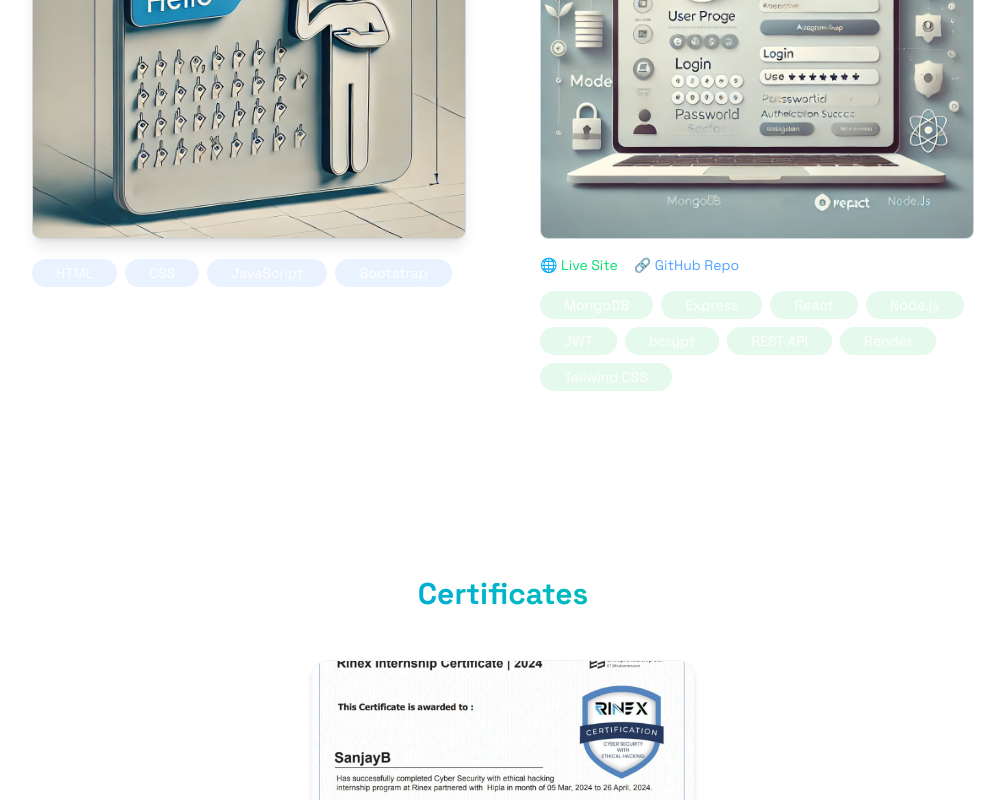
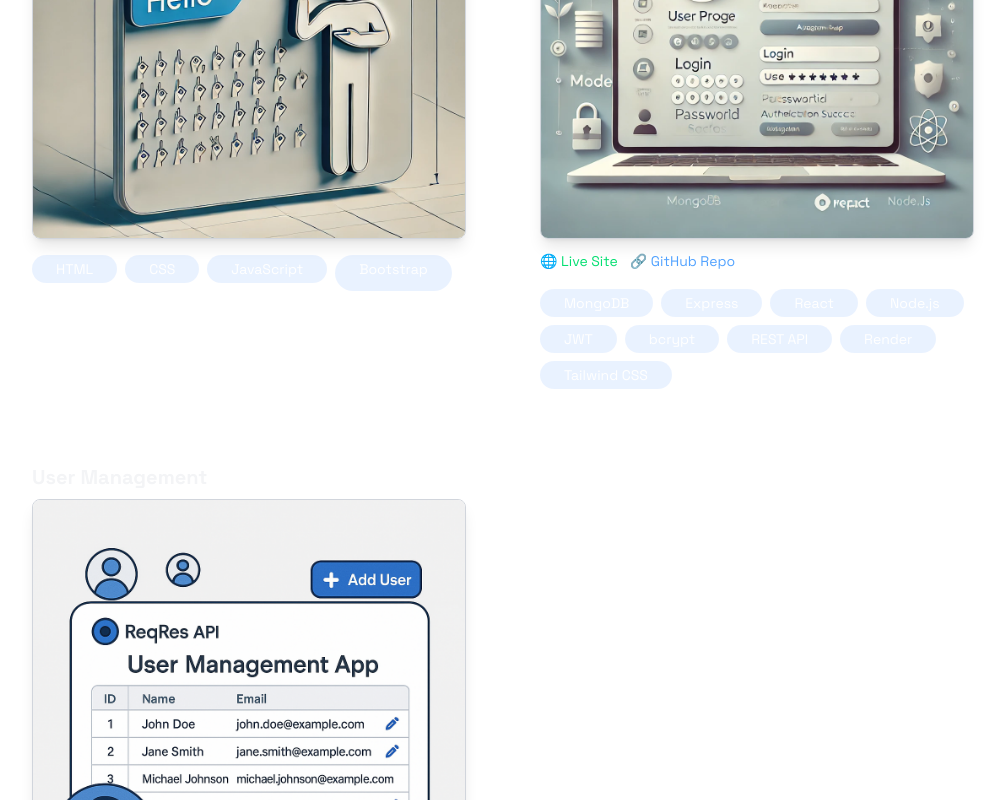
Before and after one commit to SanjuSanjaytech/sanjay-portfolio, a React (Vite) app: page / in a window 1280 px wide. Shown: the part 2000-2800 px from the top of the page, without its empty margins (137-1142 px from the left). Built offline with nearby package versions, Linux system fonts and the light colour scheme.

Commit message:
Updated the project section

```diff
--- a/src/Components/MobileMenu.jsx
+++ b/src/Components/MobileMenu.jsx
@@ -14,7 +14,7 @@ const MobileMenu = ({ menuOpen, setMenuOpen }) => {
       transition={{ duration: 0.4, ease: 'easeInOut' }}
       className="fixed top-0 left-0 w-full h-screen bg-black/90 text-white flex flex-col items-center justify-center space-y-8 text-xl z-40"
     >
-      {['Home', 'About', 'Project', 'Certificates', 'Contact'].map((item) => (
+      {['Home', 'About', 'Projects', 'Certificates', 'Contact'].map((item) => (
         <a
           key={item}
           href={`#${item.toLowerCase()}`}
--- a/src/Components/Navbar.jsx
+++ b/src/Components/Navbar.jsx
@@ -60,7 +60,7 @@ const Navbar = ({ menuOpen, setMenuOpen }) => {
 
         {/* Desktop Navigation */}
         <div className="hidden md:flex items-center space-x-10">
-          {['Home', 'About', 'Project', 'Certificates', 'Contact'].map((item) => (
+          {['Home', 'About', 'Projects', 'Certificates', 'Contact'].map((item) => (
             <a
               key={item}
               href={`#${item.toLowerCase()}`}
--- a/src/Components/Projects.jsx
+++ b/src/Components/Projects.jsx
@@ -1,113 +1,125 @@
-import React from 'react';
+import React, { useState } from 'react';
 import { motion } from 'framer-motion';
 import image from '../assets/sign.webp';
 import mernAuthImg from '../assets/mern.webp';
+import reqres from '../assets/reqres.png';
 
 const fadeInUp = {
   hidden: { opacity: 0, y: 40 },
   visible: { opacity: 1, y: 0, transition: { duration: 0.6, ease: 'easeOut' } },
 };
 
+const projects = [
+  {
+    title: 'Text to Sign Language Conversion',
+    image: image,
+    description:
+      'This academic project demonstrates a Text to Sign Language Conversion web application developed using HTML, CSS, JavaScript, and Bootstrap. It allows users to input text, which is then represented visually using sign language-related animations or images.',
+    techStack: ['HTML', 'CSS', 'JavaScript', 'Bootstrap'],
+  },
+  {
+    title: 'MERN Authentication App',
+    image: mernAuthImg,
+    description:
+      'I built a secure MERN (MongoDB, Express, React, Node.js) Authentication App with login, signup, and protected routes. It uses JWT for authentication, bcrypt for password hashing, and Mongoose for database interaction. The app is deployed on Render, ensuring a smooth, responsive experience while showcasing my skills in backend API development and full-stack deployment.',
+    techStack: ['MongoDB', 'Express', 'React', 'Node.js', 'JWT', 'bcrypt', 'REST API', 'Render', 'Tailwind CSS'],
+    liveLink: 'https://mern-authentication-at5b.onrender.com/profile',
+    repoLink: 'https://github.com/SanjuSanjaytech/MERN-Authentication',
+  },
+  {
+    title: 'User Management',
+    image: reqres,
+    description:
+      'This project is a React-based user management system that interacts with the Reqres API to handle user authentication and CRUD operations.',
+    techStack: ['React.js', 'Redux', 'Tailwind CSS', 'Responsive Design', 'Rest API', 'API Integration', 'React Hooks', 'Error Handling'],
+    repoLink: 'https://github.com/SanjuSanjaytech/req-Auth',
+  },
+];
+
 const Projects = () => {
+  const [openProject, setOpenProject] = useState(null);
+
+  const handleToggle = (index) => {
+    setOpenProject(openProject === index ? null : index);
+  };
+
   return (
     <section id='project' className='min-h-screen flex items-center justify-center py-20'>
       <div className='max-w-5xl mx-auto px-4'>
-
         {/* Heading */}
         <motion.h2
           variants={fadeInUp}
-          initial="hidden"
-          whileInView="visible"
+          initial='hidden'
+          whileInView='visible'
           viewport={{ once: false, amount: 0.3 }}
-          className="text-3xl text-center font-bold mb-8 bg-gradient-to-r from-blue-500 to-green-400 bg-clip-text text-transparent"
+          className='text-3xl text-center font-bold mb-8 bg-gradient-to-r from-blue-500 to-green-400 bg-clip-text text-transparent'
         >
           Projects
         </motion.h2>
 
         <div className='grid grid-cols-1 md:grid-cols-2 gap-6'>
-
-          {/* Project 1 */}
+          {projects.map((project, index) => (
             <motion.div
+              key={index}
               variants={fadeInUp}
-            initial="hidden"
-            whileInView="visible"
+              initial='hidden'
+              whileInView='visible'
               viewport={{ once: false, amount: 0.3 }}
-            className='p-6 rounded-xl border border-white/10 hover:-translate-y-1 hover:border-blue-500/30 hover:shadow-[0_2px_8px_rgba(59,130,246,0.2)] transition'
+              className='p-6 rounded-xl border border-white/10 hover:-translate-y-1 hover:border-green-500/30 hover:shadow-[0_2px_8px_rgba(34,197,94,0.2)] transition relative'
+              onClick={() => handleToggle(index)}
             >
-            <h3 className='font-bold text-xl mb-2'>Text to Sign Language Conversion</h3>
+              <h3 className='font-bold text-xl mb-2'>{project.title}</h3>
               <div className='relative group overflow-hidden rounded-lg shadow-lg border border-gray-300'>
                 <img
-                src={image}
-                alt="sign"
+                  src={project.image}
+                  alt={project.title}
                   className='w-full h-auto object-cover transition-transform duration-300 group-hover:scale-105'
                 />
-              <div className='absolute inset-0 bg-black/80 opacity-0 group-hover:opacity-100 transition-opacity duration-300 flex items-center justify-center'>
-                <p className='text-gray-300 text-sm text-center p-4'>
-                  This academic project demonstrates a Text to Sign Language Conversion web application developed using HTML, CSS, JavaScript, and Bootstrap. It allows users to input text, which is then represented visually using sign language-related animations or images. The focus of this project was on creating a responsive, accessible, and user-friendly interface. It showcases frontend development skills like DOM manipulation, event handling, and cross-device responsiveness, while also aiming to raise awareness about inclusive design for the hearing-impaired community.
-                </p>
+
+                {/* Overlay for mobile and hover on desktop */}
+                <div
+                  className={`absolute inset-0 bg-black/80 text-gray-300 text-sm text-center flex items-center justify-center px-4 transition-opacity duration-300 ${openProject === index ? 'opacity-100' : 'opacity-0 group-hover:opacity-100'}`}
+                >
+                  <p>{project.description}</p>
                 </div>
               </div>
-            <div className='space-x-2 mt-5 flex flex-wrap'>
-              {["HTML", "CSS", "JavaScript", "Bootstrap"].map((tech, key) => (
-                <span key={key} className='bg-blue-500/10 text-white py-1 px-6 rounded-full text-sm hover:bg-blue-500/20 hover:shadow-[0_2px_8px_rgba(59,130,246,0.1)] transition'>
+
+              {/* Links */}
+              {project.liveLink && (
+                <a
+                  href={project.liveLink}
+                  target='_blank'
+                  rel='noopener noreferrer'
+                  className='inline-flex items-center text-sm text-green-400 hover:underline mt-3'
+                >
+                  🌐 Live Site
+                </a>
+              )}
+
+              {project.repoLink && (
+                <a
+                  href={project.repoLink}
+                  target='_blank'
+                  rel='noopener noreferrer'
+                  className='inline-flex items-center text-sm text-blue-400 hover:underline mt-3 ml-3'
+                >
+                  🔗 GitHub Repo
+                </a>
+              )}
+
+              {/* Tech Stack */}
+              <div className='space-x-2 space-y-2 mt-4 flex flex-wrap'>
+                {project.techStack.map((tech, key) => (
+                  <span
+                    key={key}
+                    className='bg-blue-500/10 text-white py-1 px-6 rounded-full text-sm hover:bg-blue-500/20 hover:shadow-[0_2px_8px_rgba(59,130,246,0.1)] transition'
+                  >
                     {tech}
                   </span>
                 ))}
               </div>
             </motion.div>
-
-          {/* Project 2 */}
-          <motion.div
-            variants={fadeInUp}
-            initial="hidden"
-            whileInView="visible"
-            viewport={{ once: false, amount: 0.3 }}
-            className='p-6 rounded-xl border border-white/10 hover:-translate-y-1 hover:border-green-500/30 hover:shadow-[0_2px_8px_rgba(34,197,94,0.2)] transition'
-          >
-            <h3 className='font-bold text-xl mb-2'>MERN Authentication App</h3>
-
-            <div className='relative group overflow-hidden rounded-lg border border-gray-300'>
-              <img
-                src={mernAuthImg}
-                alt="mern auth project"
-                className='w-full h-auto object-cover transition-transform duration-300 group-hover:scale-105'
-              />
-              <div className='absolute inset-0 bg-black/80 opacity-0 group-hover:opacity-100 transition-opacity duration-300 flex items-center justify-center px-4'>
-                <p className='text-gray-300 text-sm text-center'>
-                  I built a secure MERN (MongoDB, Express, React, Node.js) Authentication App that supports full-stack login and signup functionality with protected routes. The app uses JWT tokens for authentication, bcrypt for password hashing, and Mongoose for seamless interaction with MongoDB Atlas. Users can register, log in, and access a personalized profile page. I also implemented frontend route protection and conditionally rendered components based on user authentication state.
-                  The project is deployed on Render and ensures a smooth, responsive user experience. This project showcases my skills in backend API development, React state management, secure authentication flows, and real-world full-stack deployment.
-                </p>
-              </div>
-            </div>
-
-            <div className='mt-4 space-x-4 flex items-center'>
-              <a
-                href='https://mern-authentication-at5b.onrender.com/profile'
-                target='_blank'
-                rel='noopener noreferrer'
-                className='inline-flex items-center text-sm text-green-400 hover:underline'
-              >
-                🌐 Live Site
-              </a>
-
-              <a
-                href='https://github.com/SanjuSanjaytech/MERN-Authentication'
-                target='_blank'
-                rel='noopener noreferrer'
-                className='inline-flex items-center text-sm text-blue-400 hover:underline'
-              >
-                🔗 GitHub Repo
-              </a>
-            </div>
-
-            <div className='space-x-2 space-y-2 mt-4 flex flex-wrap'>
-              {["MongoDB", "Express", "React", "Node.js", "JWT", "bcrypt", "REST API", "Render", "Tailwind CSS"].map((tech, key) => (
-                <span key={key} className='bg-green-500/10 text-white py-1 px-6 rounded-full text-sm hover:bg-green-500/20 hover:shadow-[0_2px_8px_rgba(34,197,94,0.1)] transition'>
-                  {tech}
-                </span>
           ))}
-            </div>
-          </motion.div>
         </div>
       </div>
     </section>
```
Also changed, not shown: src/assets/reqres.png (added). Lines whose indentation alone changed are shown as unchanged.
